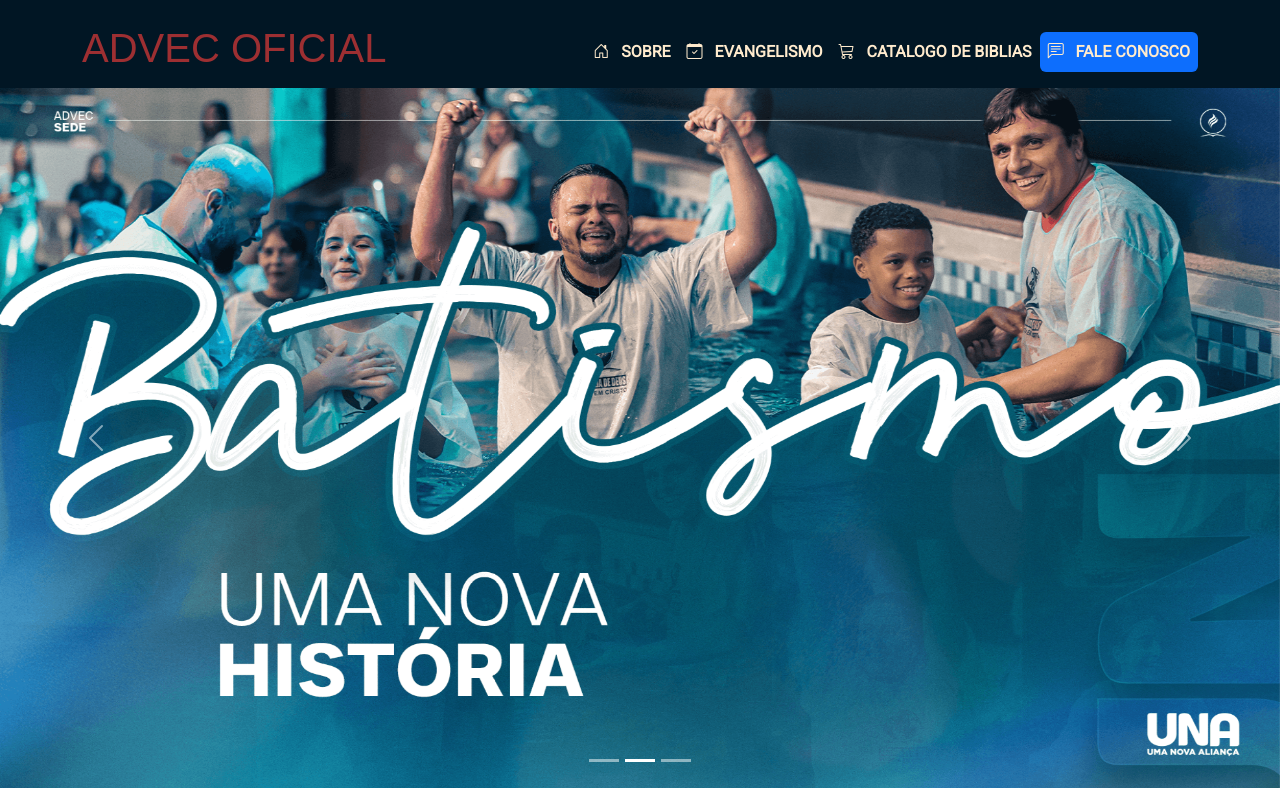
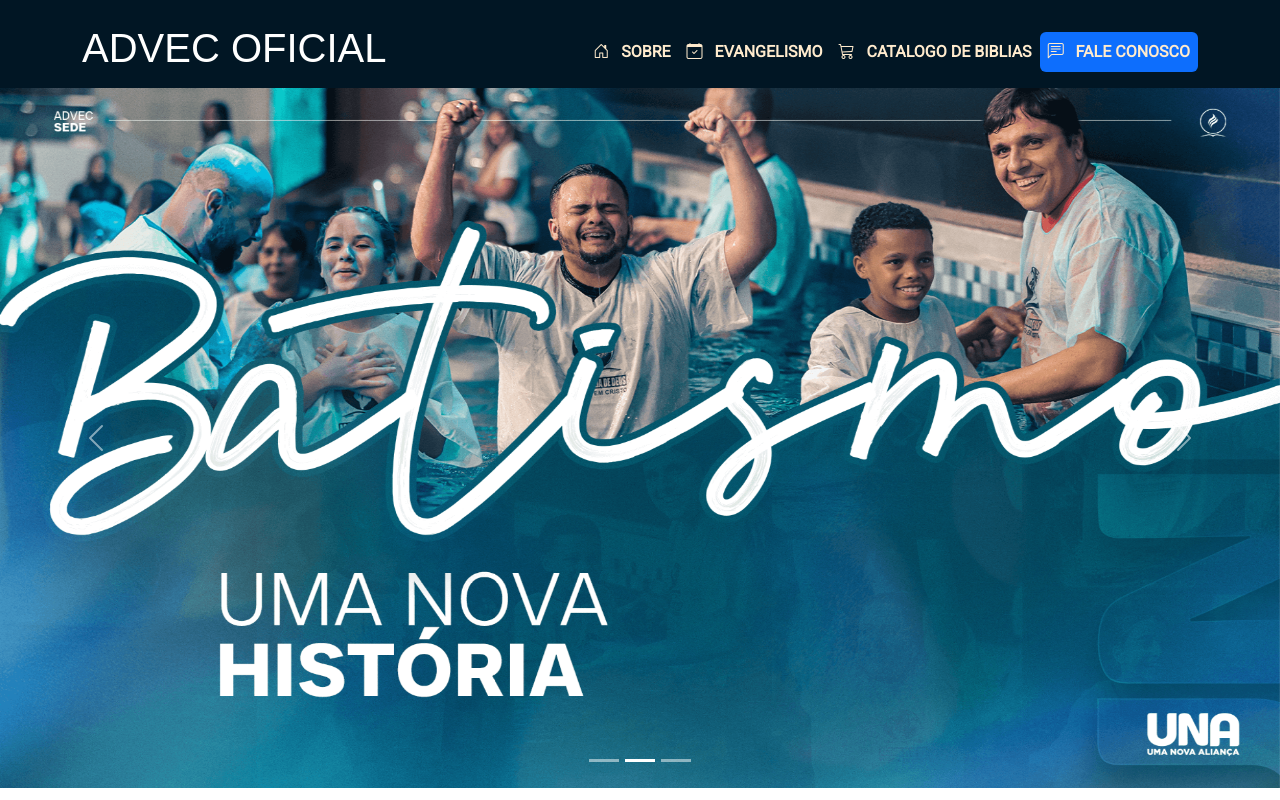
Before and after one commit to luizHenriqueProfissional/Projeto-Advec, a plain HTML site: page index.html in a window 1280 px wide. Shown: the top 800 px of the page. Drawn offline with nearby package versions, Linux system fonts and the light colour scheme; a web font is replaced by a local one.

Commit message:
Update index.css

```diff
--- a/index.css
+++ b/index.css
@@ -1,5 +1,5 @@
 .container h1{
-    color: rgba(190, 53, 53, 0.829);
+    color: #fff;
     font-family: "Protest Riot", sans-serif;
 }
 #cabecalho button {
```
